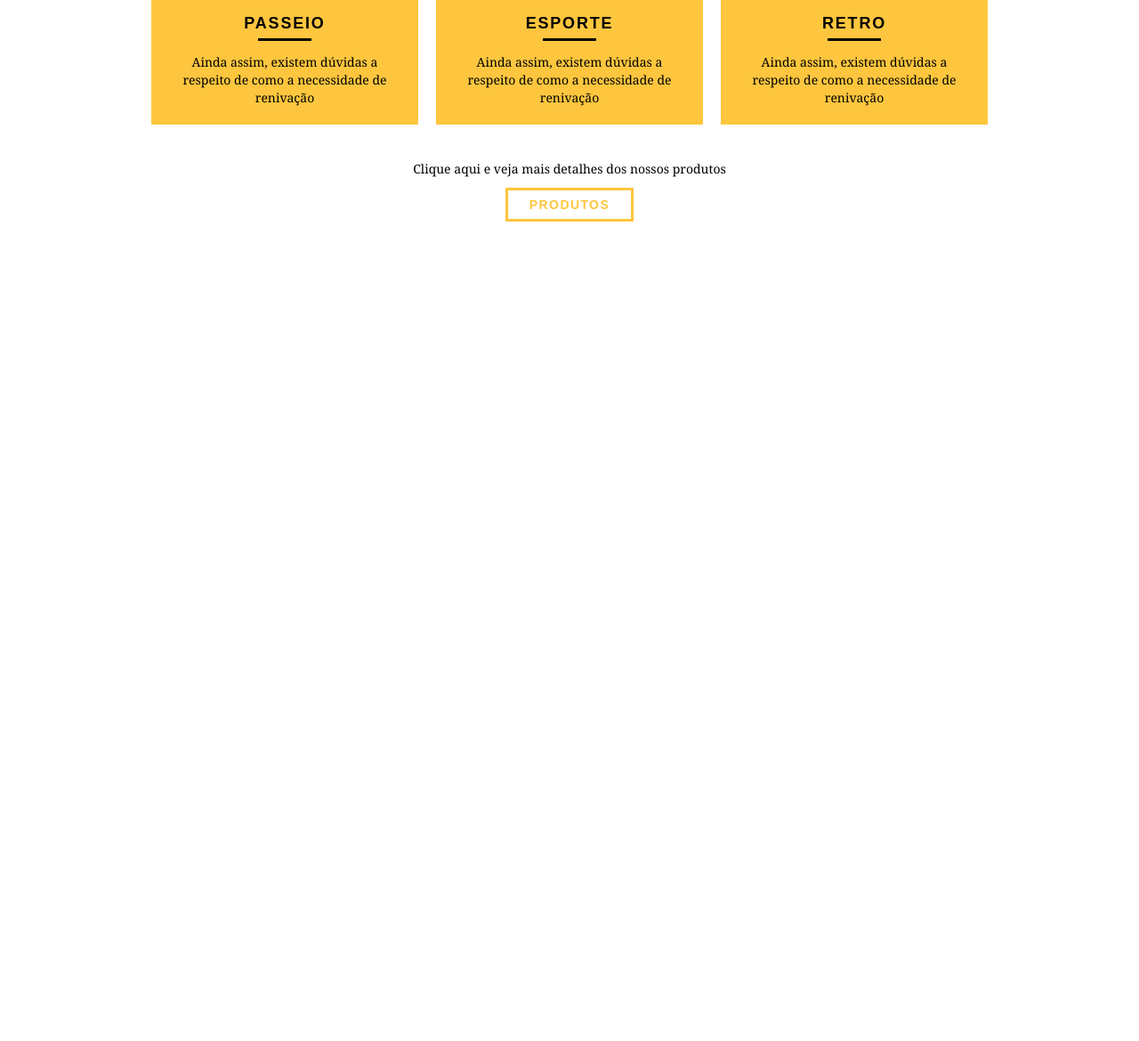
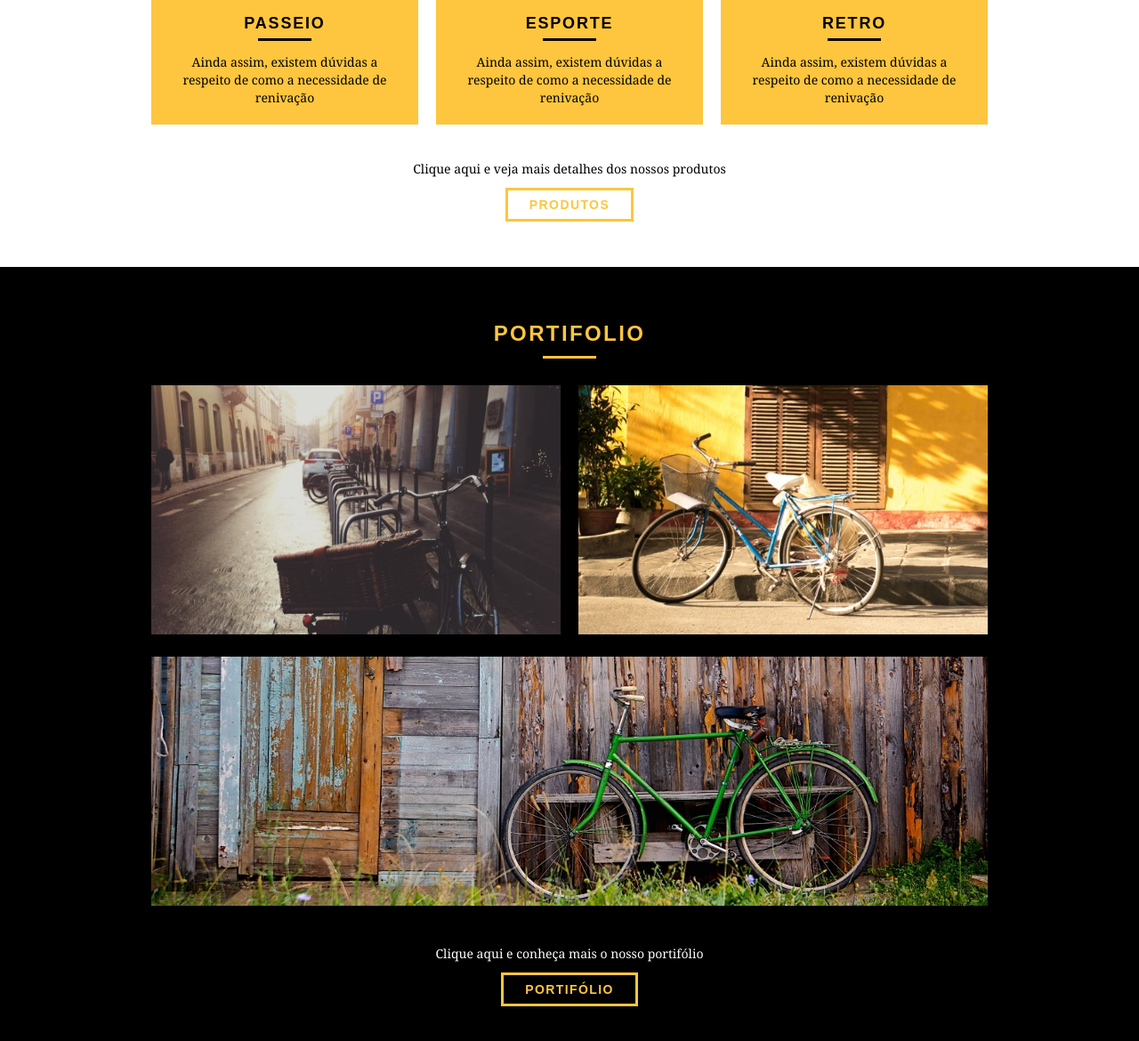
Before and after one commit to eliseufigueiro/Projeto-Bikcraft-aulas-origamid, a plain HTML site: page index.html in a window 1280 px wide. Shown: the part 799-1969 px from the top of the page at 89% size. Before the commit the page ends 1099 px from the top, so only its background shows below. Drawn offline with Linux system fonts and the light colour scheme.

Commit message:
Add section-portifolio

```diff
--- a/css/style.css
+++ b/css/style.css
@@ -176,3 +176,27 @@ p {
 .call-to-action p {
     padding-bottom: 20px;
 }
+
+/* Portifólio */
+
+.portifolio {
+    width: 100%;
+    background: #000;
+    padding: 60px 0;
+}
+
+.portifolio .subtitulo {
+    color: #fec63e;
+}
+
+.portifolio .subtitulo::after {
+    background: #fec63e;
+}
+
+.portifolio_lista li:last-child {
+    margin-top: 20px;
+}
+
+.portifolio .call-to-action p {
+    color: #FFF;
+}
--- a/index.html
+++ b/index.html
@@ -77,5 +77,25 @@
 					<a href="produtos.html" class="btn btn-preto">Produtos</a>
 				</div>
 		</section>
+		<!-- Final da seção produtos -->
+
+		<section class="portifolio">
+			<div class="container">
+				<h2 class="subtitulo">Portifolio</h2>
+				<ul class="portifolio_lista">
+					<li class="grid-8"><img src="img/portfolio/retro.jpg" alt="Bicicleta Retro"></li>
+					<li class="grid-8"><img src="img/portfolio/passeio.jpg" alt="Bicicleta Passeio"></li>
+					<li class="grid-16"><img src="img/portfolio/esporte.jpg" alt="Bicicleta Esporte"></li>
+				</ul>
+				<div class="call-to-action">
+					<p>
+						Clique aqui e conheça mais o nosso portifólio
+					</p>
+
+					<a href="portifolio.html" class="btn">Portifólio</a>
+				</div>
+			</div>
+		</section>
+
 	</body>
 </html>
```
